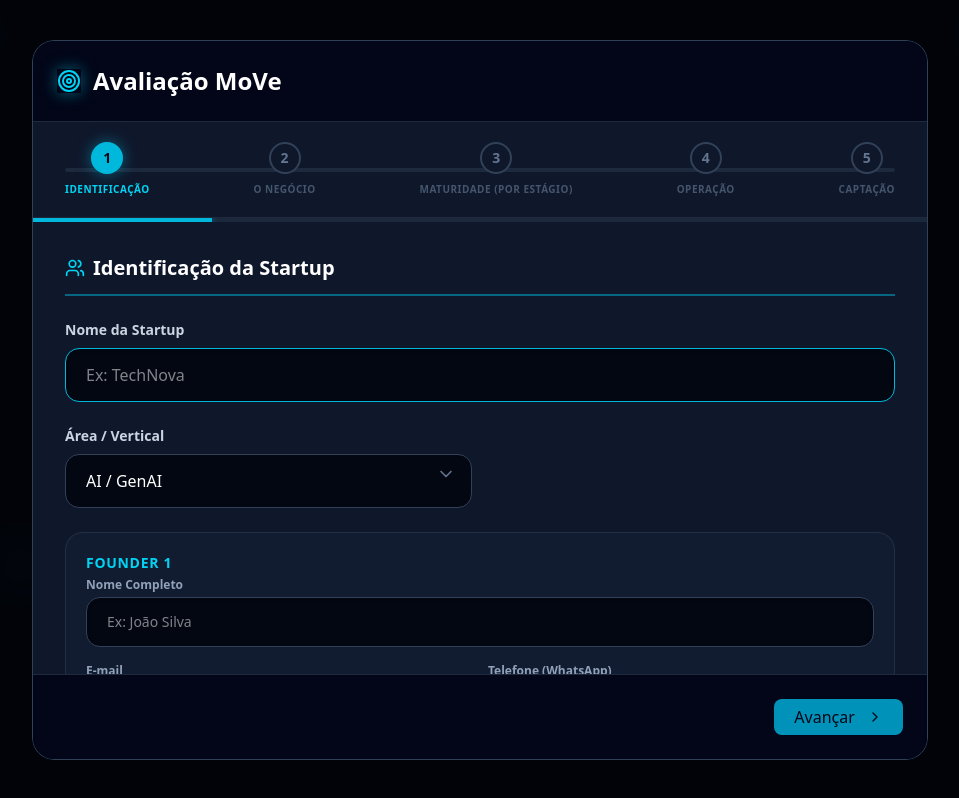
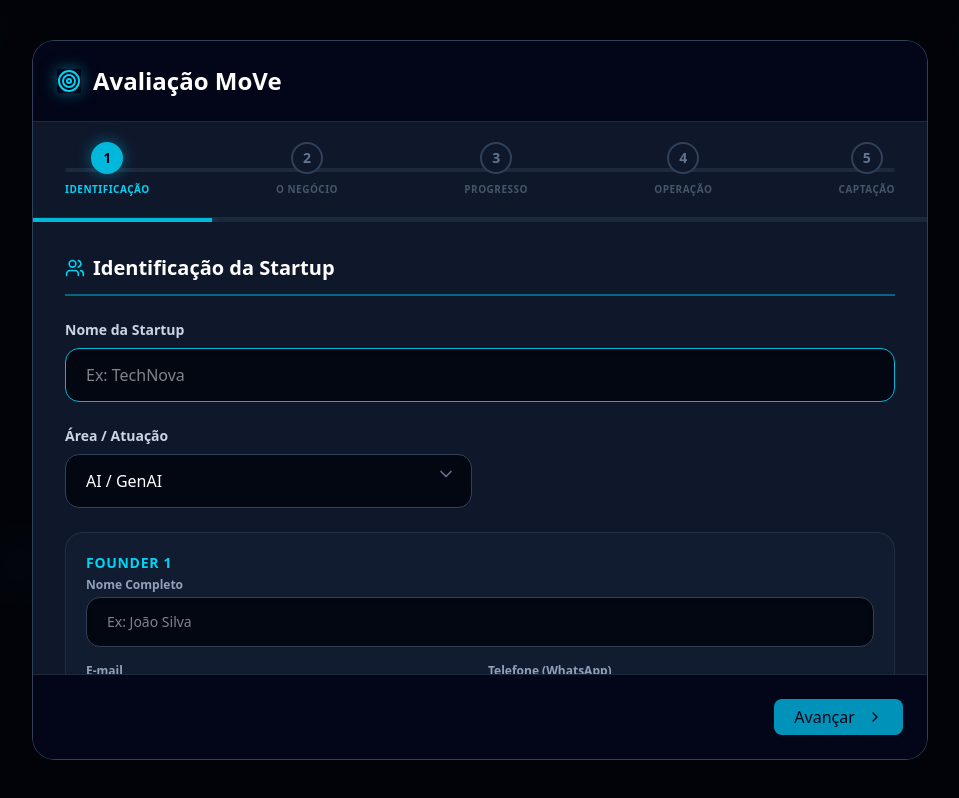
Before and after one commit to victorbraga8/move-montreal, a React (Vite) app: page / in a window 1280 px wide. Both pictures are taken after a click on the button "Inscreva-se agora". Shown: the part 2975-3773 px from the top of the page, without its empty margins (160-1119 px from the left). Built offline with nearby package versions, Linux system fonts and the light colour scheme.

Commit message:
feat: updated form

```diff
--- a/src/components/form-steps/header-control.tsx
+++ b/src/components/form-steps/header-control.tsx
@@ -14,7 +14,7 @@ export default function HeaderControl({ step }: { step: number }) {
       )}
       {step === 3 && (
         <h3 className="text-lg sm:text-xl font-bold text-white border-b-2 border-cyan-500/50 pb-2 sm:pb-3 flex items-center gap-2">
-          <Briefcase className="w-5 h-5 text-cyan-400" /> Maturidade (por Estágio)
+          <Briefcase className="w-5 h-5 text-cyan-400" /> Tração e Validação
         </h3>
       )}
       {step === 4 && (
--- a/src/components/form-steps/step-one.tsx
+++ b/src/components/form-steps/step-one.tsx
@@ -18,7 +18,7 @@ export default function StepOne({ labelBase, register, inputBase, errors, FieldE
 
       <div className="grid grid-cols-1 sm:grid-cols-2 gap-4">
         <div className="relative">
-          <label className={labelBase}>Área / Vertical</label>
+          <label className={labelBase}>Área / Atuação</label>
           <select
             {...register("vertical")}
             className="w-full bg-[#030712] border border-slate-700 rounded-xl px-4 sm:px-5 py-3 sm:py-3.5 text-white focus:outline-none focus:border-cyan-500 appearance-none"
--- a/src/components/generics/body-form.tsx
+++ b/src/components/generics/body-form.tsx
@@ -23,7 +23,7 @@ export default function BodyForm({
     let cur: any = errors;
     for (const p of parts) cur = cur?.[p];
     const msg = cur?.message;
-    return msg ? <p className="text-red-400 text-xs mt-1">{msg}</p> : null;
+    return msg ? <p className="text-red-400 text-sm mt-1">{msg}</p> : null;
   };
 
   const inputBase =
--- a/src/provider/data/index.ts
+++ b/src/provider/data/index.ts
@@ -1,4 +1,3 @@
-import type { FormData } from "@/types";
 
 export const faqs = [
   { q: "A quem se destina o MOVE?", a: "Startups em estágio inicial (Early Stage) com foco B2B ou B2B2C, que já possuam MVP validado no mercado." },
@@ -7,9 +6,9 @@ export const faqs = [
   { q: "Como funciona a seleção inteligente?", a: "Nossa IA faz a primeira triagem do seu pitch. Depois, passamos por entrevistas e comitê final de aprovação." }
 ];
 
-export const stepTitles = ["Identificação", "O Negócio", "Maturidade (por Estágio)", "Operação", "Captação"];
+export const stepTitles = ["Identificação", "O Negócio", "Progresso", "Operação", "Captação"];
 
-export const stepFields: Record<number, (keyof FormData)[]> = {
+export const stepFields: Record<number, any[]> = {
   1: ['startupName', 'founders'],
   2: ['model', 'stage', 'mrr', 'challenge'],
   3: ['teamSize', 'fullTime'],
```
